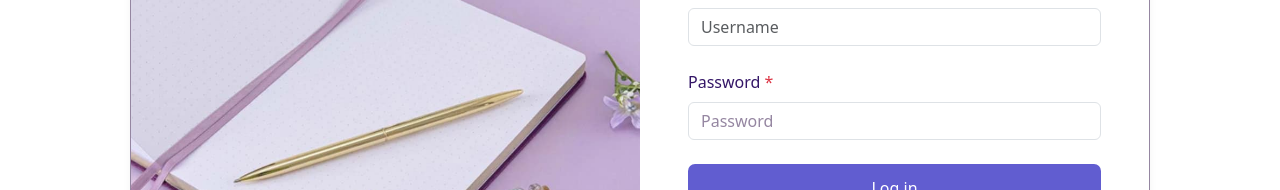
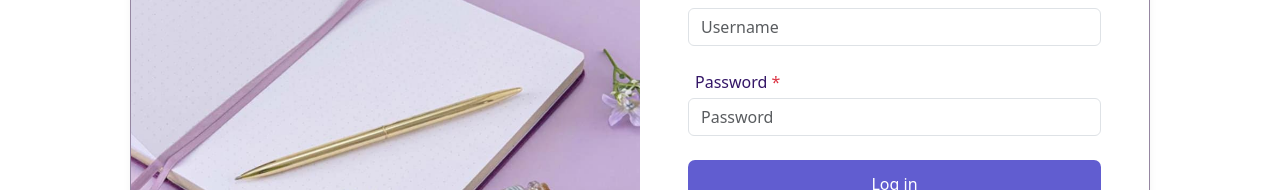
Before and after one commit to anish0m/journal, a Vue app in the folder journal_frontend/: page /login in a window 1280 px wide. Shown: the part 359-549 px from the top of the page. Built offline with nearby package versions, Linux system fonts and the light colour scheme.

Commit message:
frontend: Add Password component and integrate it into the Login form

```diff
--- /dev/null
+++ b/journal_frontend/src/components/reusable/Password.vue
@@ -0,0 +1,65 @@
+<script setup lang="ts">
+import { ref } from "vue";
+
+const isFieldTouched = ref(false);
+
+const props = defineProps({
+  inputLabel: {
+    type: String,
+    required: true,
+  },
+  inputName: {
+    type: String,
+    required: true,
+  },
+  inputId: {
+    type: String,
+    required: true,
+  },
+  inputPlaceholder: {
+    type: String,
+    default: "",
+  },
+  modelValue: {
+    type: String,
+    required: true,
+  },
+});
+
+const emit = defineEmits(["update:modelValue"]);
+
+const emitHandler = (event: Event) => {
+  isFieldTouched.value = true;
+  const target = event.target as HTMLInputElement;
+  emit("update:modelValue", target.value);
+};
+
+console.log(props);
+</script>
+
+<template>
+  <div>
+    <label :for="inputId" class="form-label"
+      >{{ inputLabel }} <span class="text-danger">*</span></label
+    >
+    <input
+      type="password"
+      class="form-control"
+      :name="inputName"
+      :id="inputId"
+      :placeholder="inputPlaceholder"
+      :v-model="modelValue"
+      required
+      @input="emitHandler"
+    />
+  </div>
+</template>
+
+<style scoped>
+.form-label {
+  align-self: flex-start;
+  margin-bottom: 0.25rem;
+  padding-left: 7px;
+  color: var(--indigo-mist);
+}
+</style>
--- a/journal_frontend/src/components/views/Login.vue
+++ b/journal_frontend/src/components/views/Login.vue
@@ -2,6 +2,7 @@
 import { ref } from "vue";
 import { useRouter } from "vue-router";
 import TextInput from "../reusable/TextInput.vue";
+import Password from "../reusable/Password.vue";
 
 const username = ref("");
 const password = ref("");
@@ -48,17 +49,12 @@ function handleLogin() {
                   />
                 </div>
                 <div class="col-12">
-                  <label for="password" class="form-label"
-                    >Password <span class="text-danger">*</span></label
-                  >
-                  <input
-                    v-model="password"
-                    type="password"
-                    class="form-control"
-                    name="password"
-                    id="password"
-                    placeholder="Password"
-                    required
+                  <Password
+                    input-label="Password"
+                    input-name="password"
+                    input-id="password"
+                    input-placeholder="Password"
+                    :model-value="password"
                   />
                 </div>
                 <div class="col-12">
```
